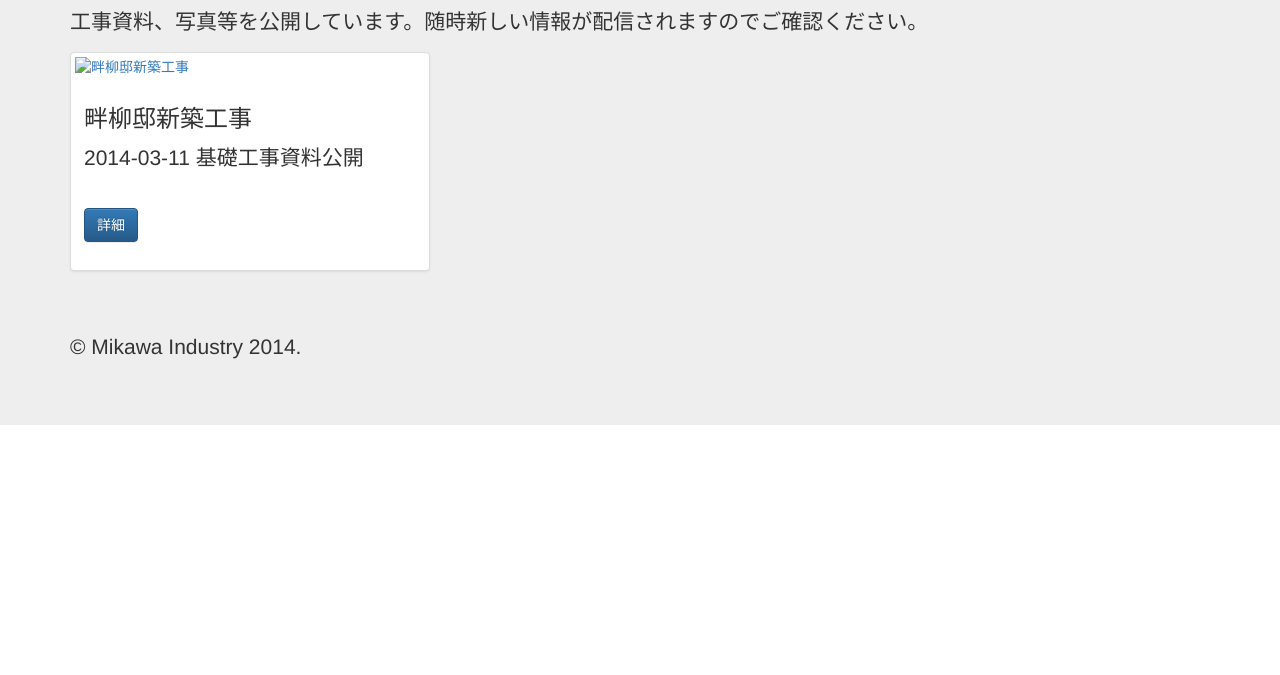
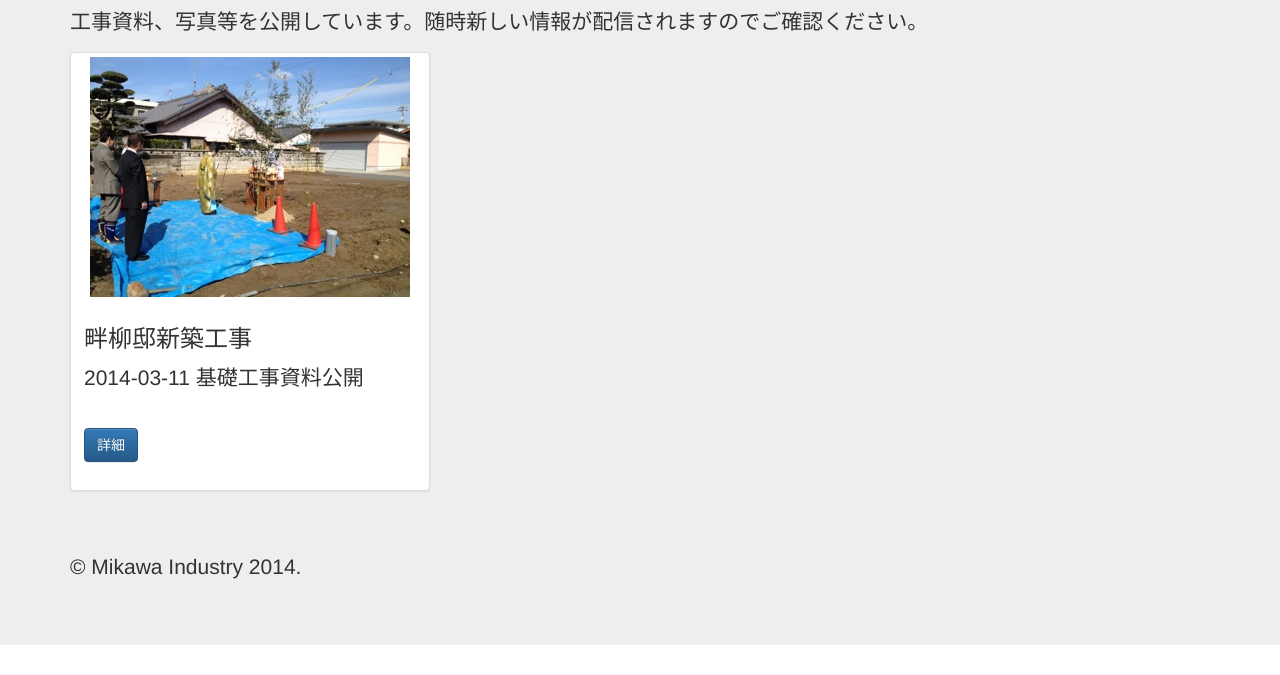
Before and after one commit to yuya1990/yuya1990.github.io, a plain HTML site: page mikawaindustry/information/index.html in a window 1280 px wide. Shown: the part 196-871 px from the top of the page. Before the commit the page ends 800 px from the top, so only its background shows below. Drawn offline with nearby package versions, Linux system fonts and the light colour scheme.

Commit message:
MICISS - Beta
11-Mar-2014
Thumbnail image url fixed.

```diff
--- a/mikawaindustry/information/index.html
+++ b/mikawaindustry/information/index.html
@@ -62,7 +62,7 @@
                 <div class="col-sm-6 col-md-4">
                     <div class="thumbnail">
                         <a href="14021000/">
-                            <img data-src="holder.js/300x200" alt="畔柳邸新築工事" src="14021000/image/celemony_00.jpg">
+                            <img data-src="holder.js/300x200" alt="畔柳邸新築工事" src="14021000/image/ceremony_00.jpg">
                         </a>
                         <div class="caption">
                             <h3>畔柳邸新築工事</h3>
```
Also changed, not shown: mikawaindustry/schedule/index.html (+1 -1 lines).
